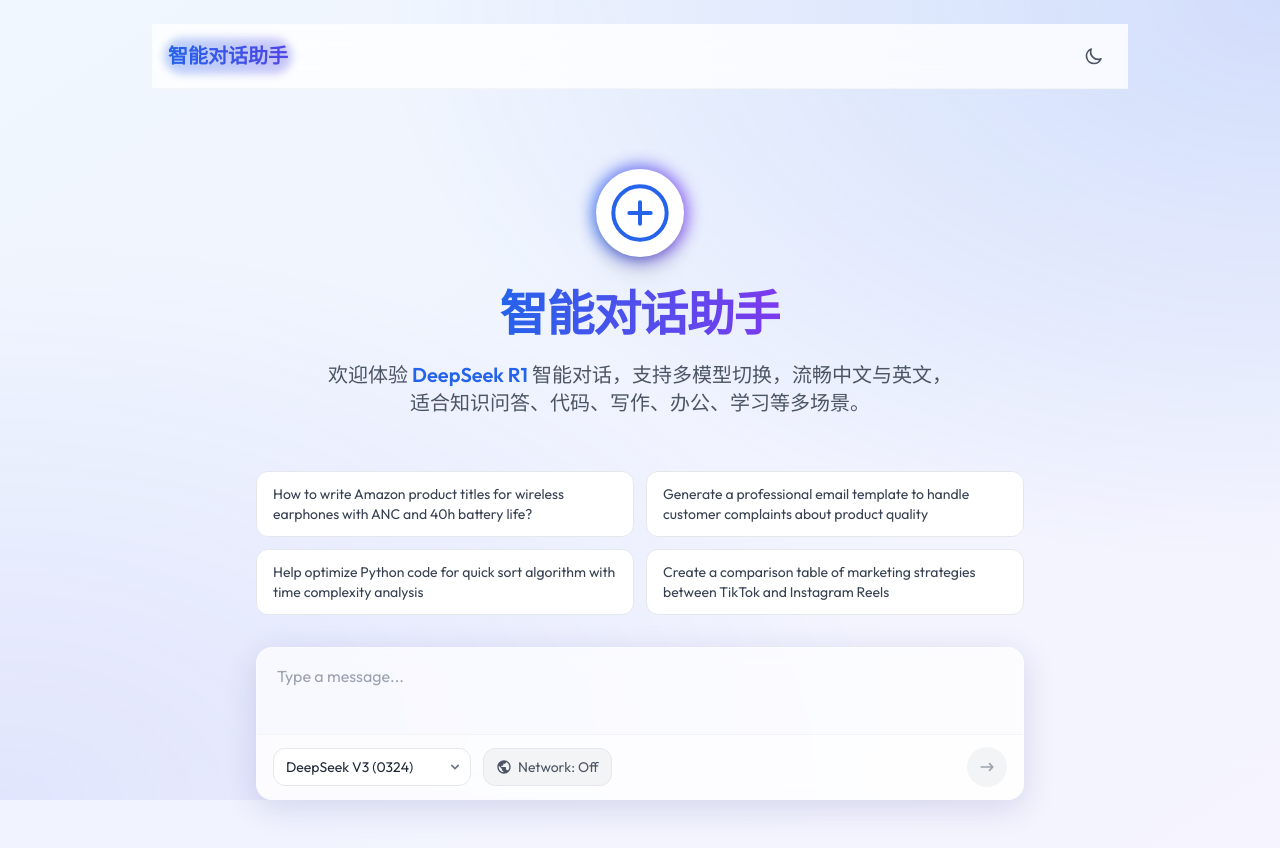
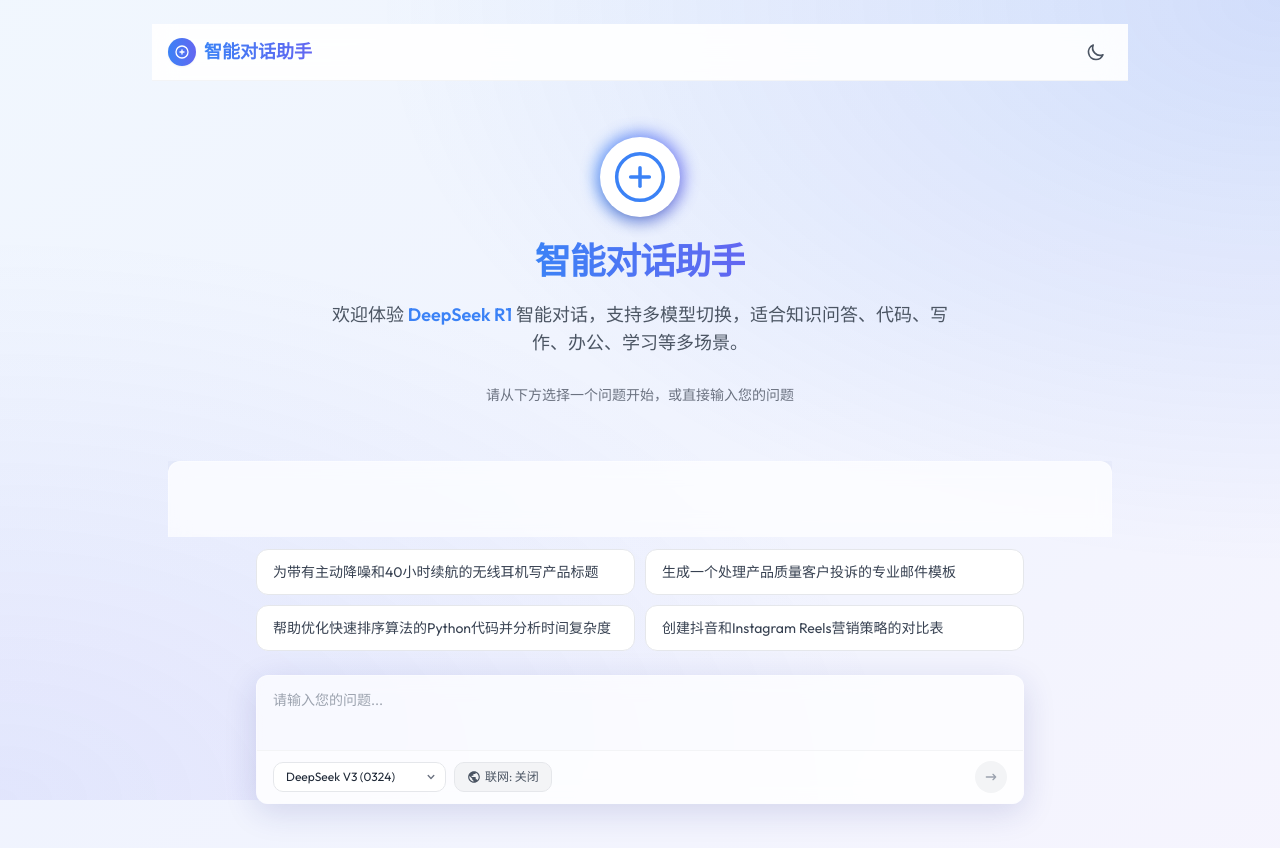
Before and after one commit to Stuart-0728/deepseek-r1-edge, a Next.js app: page / in a window 1280 px wide. Built offline with nearby package versions, Linux system fonts and the light colour scheme.

Commit message:
改进UI设计，使各功能板块更加融合，确保主语言为中文

```diff
--- a/app/page.tsx
+++ b/app/page.tsx
@@ -15,14 +15,14 @@
 import { prism } from 'react-syntax-highlighter/dist/esm/styles/prism';
 import { motion, AnimatePresence } from 'framer-motion';
 
-import { ScrollToBottomButton } from '@/components/ScrollToBottomButton';
-import { ThinkDrawer } from '@/components/ThinkDrawer';
-import { MermaidCodeBlock } from '@/components/MermaidCodeBlock';
-import { WelcomeMessage } from '@/components/WelcomeMessage';
-import { SearchingIndicator } from '@/components/SearchingIndicator';
-import { Source } from '@/components/Source';
-import { Loading } from '@/components/Loading';
-import { Message, MessageContent, KeywordButton, ModelOption } from '@/components/types';
+import { ScrollToBottomButton } from '../components/ScrollToBottomButton';
+import { ThinkDrawer } from '../components/ThinkDrawer';
+import { MermaidCodeBlock } from '../components/MermaidCodeBlock';
+import { WelcomeMessage } from '../components/WelcomeMessage';
+import { SearchingIndicator } from '../components/SearchingIndicator';
+import { Source } from '../components/Source';
+import { Loading } from '../components/Loading';
+import { Message, MessageContent, KeywordButton, ModelOption } from '../components/types';
 import { MessageList } from '../components/MessageList';
 
 const MODEL_OPTIONS: ModelOption[] = [
@@ -84,6 +84,7 @@
     }
   };
 
+  // 翻译函数，确保使用中文
   const t = (en: string) => {
     const map: { [key: string]: string } = {
       'How to write Amazon product titles for wireless earphones with ANC and 40h battery life?':
@@ -94,58 +95,37 @@
         '帮助优化快速排序算法的Python代码并分析时间复杂度',
       'Create a comparison table of marketing strategies between TikTok and Instagram Reels':
         '创建抖音和Instagram Reels营销策略的对比表',
-      'DeepSeek 671B on the Edge': 'DeepSeek 671B 边缘计算',
-      'EdgeOne AI is transforming user experience and operational efficiency by performing AI computations closer to end-users, ensuring ultra-low latency and consistently high performance.':
-        'EdgeOne AI 通过在靠近终端用户的地方执行 AI 计算，提升用户体验和运营效率，确保超低延迟和稳定的高性能。',
-      'Available for free on ': '免费使用 ',
-      'Thinking Process': '思考过程',
-      Processing: '处理中',
-      'Generated by EdgeOne AI': '由 EdgeOne AI 生成',
-      'Type a message...': '输入消息...',
+      'Type a message...': '请输入您的问题...',
       'Network: On': '联网: 开启',
       'Network: Off': '联网: 关闭',
-      References: '参考',
-      Stop: '停止',
+      'References': '参考资料',
+      'Stop': '停止生成',
       'Model': '模型',
       'DeepSeek R1 Distill (32B)': 'DeepSeek R1 Distill (32B)',
       'DeepSeek R1 (0528)': 'DeepSeek R1 (0528)',
       'DeepSeek V3 (0324)': 'DeepSeek V3 (0324)',
+      'Thinking Process': '思考过程',
+      'Processing': '处理中',
     };
-    return isSiteEnv ? map[en] || en : en;
+    return map[en] || en;
   };
 
   const KEYWORD_BUTTONS: KeywordButton[] = [
     {
-      text: t(
-        'How to write Amazon product titles for wireless earphones with ANC and 40h battery life?'
-      ),
-      query: t(
-        'How to write Amazon product titles for wireless earphones with ANC and 40h battery life?'
-      ),
+      text: '为带有主动降噪和40小时续航的无线耳机写产品标题',
+      query: '为带有主动降噪和40小时续航的无线耳机写产品标题',
     },
     {
-      text: t(
-        'Generate a professional email template to handle customer complaints about product quality'
-      ),
-      query: t(
-        'Generate a professional email template to handle customer complaints about product quality'
-      ),
+      text: '生成一个处理产品质量客户投诉的专业邮件模板',
+      query: '生成一个处理产品质量客户投诉的专业邮件模板',
     },
     {
-      text: t(
-        'Help optimize Python code for quick sort algorithm with time complexity analysis'
-      ),
-      query: t(
-        'Help optimize Python code for quick sort algorithm with time complexity analysis'
-      ),
+      text: '帮助优化快速排序算法的Python代码并分析时间复杂度',
+      query: '帮助优化快速排序算法的Python代码并分析时间复杂度',
     },
     {
-      text: t(
-        'Create a comparison table of marketing strategies between TikTok and Instagram Reels'
-      ),
-      query: t(
-        'Create a comparison table of marketing strategies between TikTok and Instagram Reels'
-      ),
+      text: '创建抖音和Instagram Reels营销策略的对比表',
+      query: '创建抖音和Instagram Reels营销策略的对比表',
     },
   ];
 
@@ -449,20 +429,23 @@
     isClient && (
       <div className="flex flex-col h-screen">
         {/* 顶部栏 */}
-        <header className="sticky top-0 z-40 backdrop-blur-md bg-white/80 dark:bg-gray-900/80 border-b border-gray-100 dark:border-gray-800">
-          <div className="container flex items-center justify-between h-16 px-4 mx-auto">
-            <div className="flex items-center space-x-3">
-              <div className="relative">
-                <div className="absolute -inset-1 bg-gradient-to-r from-blue-600 to-indigo-600 rounded-full blur-sm opacity-30"></div>
-                <div className="relative">
-                  <h1 className="text-xl font-bold text-gradient from-blue-600 to-indigo-600 dark:from-blue-400 dark:to-indigo-400">智能对话助手</h1>
+        <header className="sticky top-0 z-40 backdrop-blur-md bg-white/90 dark:bg-gray-900/90 border-b border-gray-100 dark:border-gray-800">
+          <div className="container flex items-center justify-between h-14 px-4 mx-auto">
+            <div className="flex items-center space-x-2">
+              <div className="flex items-center">
+                <div className="w-7 h-7 bg-gradient-to-r from-blue-500 to-indigo-500 rounded-full flex items-center justify-center mr-2 shadow-sm">
+                  <svg className="w-4 h-4 text-white" viewBox="0 0 24 24" fill="none" xmlns="http://www.w3.org/2000/svg">
+                    <path d="M9 12H15M12 9V15M21 12C21 16.9706 16.9706 21 12 21C7.02944 21 3 16.9706 3 12C3 7.02944 7.02944 3 12 3C16.9706 3 21 7.02944 21 12Z"
+                      stroke="currentColor" strokeWidth="2" strokeLinecap="round" strokeLinejoin="round"/>
+                  </svg>
                 </div>
+                <h1 className="text-lg font-bold text-gradient from-blue-500 to-indigo-500 dark:from-blue-400 dark:to-indigo-400">智能对话助手</h1>
               </div>
             </div>
 
             <button
               onClick={() => setIsDarkMode(!isDarkMode)}
-              className="p-2 rounded-full hover:bg-gray-100 dark:hover:bg-gray-800 transition-colors"
+              className="p-1.5 rounded-full hover:bg-gray-100 dark:hover:bg-gray-800 transition-colors"
               aria-label={isDarkMode ? "切换到亮色模式" : "切换到暗色模式"}
             >
               {isDarkMode ? (
@@ -484,14 +467,14 @@
 
             <div className="h-[calc(100vh-13rem)] md:h-[calc(100vh-14rem)] overflow-hidden">
               <motion.div
-                initial={{ opacity: 0, y: 20 }}
+                initial={{ opacity: 0, y: 15 }}
                 animate={{ opacity: 1, y: 0 }}
-                transition={{ duration: 0.5 }}
-                className="h-full glass rounded-2xl overflow-hidden"
+                transition={{ duration: 0.4 }}
+                className="h-full glass rounded-xl overflow-hidden shadow-sm"
               >
                 <div
                   ref={messageRef}
-                  className="h-full px-4 py-6 overflow-y-auto md:px-6 scrollbar-hidden"
+                  className="h-full px-4 py-5 overflow-y-auto md:px-6 scrollbar-hidden"
                 >
                   <MessageList messages={messages} isSearching={isSearching} t={t} />
                 </div>
@@ -501,17 +484,17 @@
         </main>
 
         {showKeywords && (
-          <div className="container mx-auto px-4 mt-4">
-            <div className="max-w-3xl mx-auto mb-6">
-              <div className="grid grid-cols-1 gap-3 sm:grid-cols-2">
-                {getDisplayButtons().map((button) => (
+          <div className="container mx-auto px-4 mt-3">
+            <div className="max-w-3xl mx-auto mb-4">
+              <div className="grid grid-cols-1 gap-2.5 sm:grid-cols-2">
+                {getDisplayButtons().map((button, index) => (
                   <motion.button
                     key={button.text}
                     initial={{ opacity: 0, y: 10 }}
                     animate={{ opacity: 1, y: 0 }}
-                    transition={{ duration: 0.3 }}
+                    transition={{ duration: 0.3, delay: index * 0.05 }}
                     onClick={() => handleKeywordClick(button.query)}
-                    className="px-4 py-3 text-sm text-left text-gray-700 dark:text-gray-200 transition-all duration-200 bg-white dark:bg-gray-800 border border-gray-200 dark:border-gray-700 rounded-xl hover:shadow-md hover:border-blue-300 dark:hover:border-blue-700 hover:bg-blue-50 dark:hover:bg-blue-900/30"
+                    className="px-4 py-3 text-sm text-left text-gray-700 dark:text-gray-200 transition-all duration-200 bg-white dark:bg-gray-800 border border-gray-200 dark:border-gray-700 rounded-lg hover:shadow hover:border-blue-300 dark:hover:border-blue-700 hover:bg-blue-50/50 dark:hover:bg-blue-900/20"
                   >
                     {button.text}
                   </motion.button>
@@ -531,14 +514,14 @@
           </div>
         </div>
 
-        {/* Input section */}
-        <div className="container mx-auto px-4 pb-6">
+        {/* 输入区域 */}
+        <div className="container mx-auto px-4 pb-5">
           <form onSubmit={handleSubmit} className="max-w-3xl mx-auto">
             <motion.div
-              initial={{ opacity: 0, y: 20 }}
+              initial={{ opacity: 0, y: 15 }}
               animate={{ opacity: 1, y: 0 }}
-              transition={{ duration: 0.5 }}
-              className="glass rounded-2xl overflow-hidden shadow-lg"
+              transition={{ duration: 0.4 }}
+              className="glass rounded-xl overflow-hidden shadow-sm"
             >
               <textarea
                 ref={textareaRef}
@@ -546,7 +529,7 @@
                 onChange={handleTextareaChange}
                 placeholder={t('Type a message...')}
                 disabled={isLoading}
-                className={`w-full bg-transparent text-gray-800 dark:text-gray-100 px-5 py-4 focus:outline-none focus:ring-0 resize-none min-h-[60px] max-h-[200px] placeholder:text-gray-400 dark:placeholder:text-gray-500 border-none text-base ${
+                className={`w-full bg-transparent text-gray-800 dark:text-gray-100 px-4 py-3.5 focus:outline-none focus:ring-0 resize-none min-h-[56px] max-h-[200px] placeholder:text-gray-400 dark:placeholder:text-gray-500 border-none text-sm ${
                   isLoading ? 'cursor-not-allowed opacity-50' : ''
                 }`}
                 onCompositionStart={(e) => {
@@ -564,13 +547,13 @@
                   }
                 }}
               />
-              <div className="flex flex-wrap items-center justify-between gap-3 px-4 py-3 border-t border-gray-100 dark:border-gray-800 bg-white/50 dark:bg-gray-800/50">
-                <div className="flex flex-wrap items-center gap-3">
+              <div className="flex flex-wrap items-center justify-between gap-2 px-4 py-2.5 border-t border-gray-100 dark:border-gray-800 bg-white/50 dark:bg-gray-800/50">
+                <div className="flex flex-wrap items-center gap-2">
                   <div className="relative">
                     <select
                       value={selectedModel}
                       onChange={(e) => setSelectedModel(e.target.value)}
-                      className="pl-3 pr-8 py-2 text-sm bg-white dark:bg-gray-800 border border-gray-200 dark:border-gray-700 rounded-lg focus:outline-none focus:ring-2 focus:ring-blue-500/50 min-w-[180px] appearance-none w-full cursor-pointer"
+                      className="pl-3 pr-7 py-1.5 text-xs bg-white dark:bg-gray-800 border border-gray-200 dark:border-gray-700 rounded-md focus:outline-none focus:ring-1 focus:ring-blue-500/50 min-w-[170px] appearance-none w-full cursor-pointer"
                       disabled={isLoading}
                     >
                       {MODEL_OPTIONS.map((model) => (
@@ -580,7 +563,7 @@
                       ))}
                     </select>
                     <div className="absolute inset-y-0 right-0 flex items-center pr-2 pointer-events-none">
-                      <svg className="w-4 h-4 text-gray-500 dark:text-gray-400" fill="currentColor" viewBox="0 0 20 20">
+                      <svg className="w-3.5 h-3.5 text-gray-500 dark:text-gray-400" fill="currentColor" viewBox="0 0 20 20">
                         <path fillRule="evenodd" d="M5.293 7.293a1 1 0 011.414 0L10 10.586l3.293-3.293a1 1 0 111.414 1.414l-4 4a1 1 0 01-1.414 0l-4-4a1 1 0 010-1.414z" clipRule="evenodd" />
                       </svg>
                     </div>
@@ -588,14 +571,14 @@
                   <button
                     type="button"
                     onClick={() => setUseNetwork(!useNetwork)}
-                    className={`flex items-center px-3 py-2 rounded-lg text-sm transition-all ${
+                    className={`flex items-center px-3 py-1.5 rounded-md text-xs transition-all ${
                       useNetwork
                         ? 'bg-gradient-to-r from-blue-500/10 to-indigo-500/10 text-blue-600 dark:text-blue-400 border border-blue-200 dark:border-blue-800'
                         : 'bg-gray-100 dark:bg-gray-800 text-gray-600 dark:text-gray-300 border border-gray-200 dark:border-gray-700'
                     }`}
                   >
                     <svg
-                      className="w-4 h-4 mr-1.5"
+                      className="w-3.5 h-3.5 mr-1"
                       fill="currentColor"
                       viewBox="0 0 24 24"
                     >
@@ -611,18 +594,18 @@
                     (isLoading && !isStreaming) ||
                     (!userInput.trim() && !isStreaming)
                   }
-                  className={`flex items-center justify-center w-10 h-10 rounded-full transition-all duration-300 ${
+                  className={`flex items-center justify-center w-8 h-8 rounded-full transition-all duration-200 ${
                     (isLoading && !isStreaming) ||
                     (!userInput.trim() && !isStreaming)
                       ? 'bg-gray-100 dark:bg-gray-800 text-gray-400 dark:text-gray-600 cursor-not-allowed'
                       : isStreaming
-                      ? 'bg-gradient-to-r from-red-500 to-pink-600 text-white shadow-lg hover:shadow-red-500/25 active:scale-95'
-                      : 'bg-gradient-to-r from-blue-500 to-indigo-600 text-white shadow-lg hover:shadow-blue-500/25 active:scale-95'
+                      ? 'bg-gradient-to-r from-red-500 to-pink-500 text-white shadow hover:shadow-red-500/20 active:scale-95'
+                      : 'bg-gradient-to-r from-blue-500 to-indigo-500 text-white shadow hover:shadow-blue-500/20 active:scale-95'
                   }`}
                 >
                   {isStreaming ? (
                     <svg
-                      className="w-5 h-5"
+                      className="w-4 h-4"
                       fill="currentColor"
                       viewBox="0 0 20 20"
                     >
@@ -634,7 +617,7 @@
                     </svg>
                   ) : (
                     <svg
-                      className="w-5 h-5"
+                      className="w-4 h-4"
                       fill="none"
                       stroke="currentColor"
                       viewBox="0 0 24 24"
--- a/components/WelcomeMessage.tsx
+++ b/components/WelcomeMessage.tsx
@@ -15,15 +15,15 @@
     show: {
       opacity: 1,
       transition: {
-        staggerChildren: 0.2,
-        delayChildren: 0.3
+        staggerChildren: 0.15,
+        delayChildren: 0.2
       }
     }
   };
 
   const item = {
-    hidden: { opacity: 0, y: 20 },
-    show: { opacity: 1, y: 0, transition: { duration: 0.6 } }
+    hidden: { opacity: 0, y: 15 },
+    show: { opacity: 1, y: 0, transition: { duration: 0.5 } }
   };
 
   return (
@@ -31,13 +31,13 @@
       initial="hidden"
       animate="show"
       variants={container}
-      className="flex flex-col items-center justify-center py-12 md:py-16 lg:py-20"
+      className="flex flex-col items-center justify-center py-10 md:py-14"
     >
-      <motion.div variants={item} className="relative mb-8">
-        <div className="absolute -inset-1 bg-gradient-to-r from-blue-600 to-violet-600 rounded-full blur opacity-30 dark:opacity-40 animate-pulse-slow"></div>
-        <div className="relative bg-white dark:bg-gray-800 rounded-full p-3 shadow-xl">
+      <motion.div variants={item} className="relative mb-6">
+        <div className="absolute -inset-1 bg-gradient-to-r from-blue-500 to-indigo-500 rounded-full blur opacity-25 dark:opacity-40 animate-pulse-slow"></div>
+        <div className="relative bg-white dark:bg-gray-800 rounded-full p-3 shadow-lg">
           <svg
-            className="w-12 h-12 md:w-16 md:h-16 text-blue-600 dark:text-blue-400"
+            className="w-10 h-10 md:w-14 md:h-14 text-blue-500 dark:text-blue-400"
             viewBox="0 0 24 24"
             fill="none"
             xmlns="http://www.w3.org/2000/svg"
@@ -67,16 +67,22 @@
         </div>
       </motion.div>
 
-      <motion.div variants={item} className="text-center max-w-2xl px-4 mx-auto space-y-6">
-        <h1 className="text-4xl md:text-5xl font-bold tracking-tight">
-          <span className="text-gradient from-blue-600 to-violet-600 dark:from-blue-400 dark:to-violet-400">
+      <motion.div variants={item} className="text-center max-w-2xl px-4 mx-auto space-y-5">
+        <h1 className="text-3xl md:text-4xl font-bold tracking-tight">
+          <span className="text-gradient from-blue-500 to-indigo-500 dark:from-blue-400 dark:to-indigo-400">
             智能对话助手
           </span>
         </h1>
 
-        <p className="text-lg md:text-xl text-gray-600 dark:text-gray-300 leading-relaxed">
-          欢迎体验 <span className="font-semibold text-blue-600 dark:text-blue-400">DeepSeek R1</span> 智能对话，支持多模型切换，流畅中文与英文，适合知识问答、代码、写作、办公、学习等多场景。
+        <p className="text-base md:text-lg text-gray-600 dark:text-gray-300 leading-relaxed">
+          欢迎体验 <span className="font-semibold text-blue-500 dark:text-blue-400">DeepSeek R1</span> 智能对话，支持多模型切换，适合知识问答、代码、写作、办公、学习等多场景。
         </p>
+
+        <motion.div variants={item} className="pt-2">
+          <p className="text-sm text-gray-500 dark:text-gray-400">
+            请从下方选择一个问题开始，或直接输入您的问题
+          </p>
+        </motion.div>
       </motion.div>
     </motion.div>
   );
```
Also changed, not shown: components/MessageList.tsx (+15 -15 lines).
